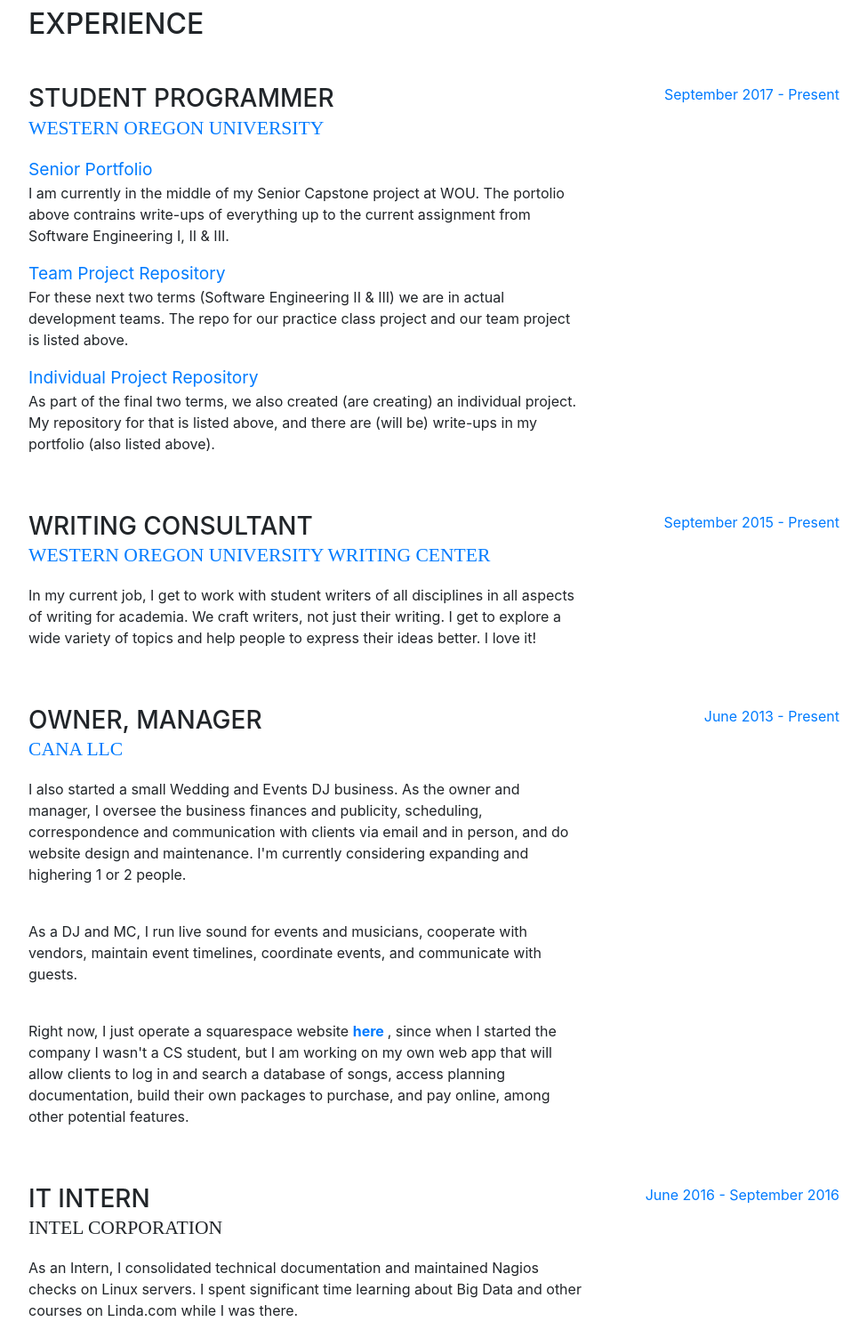
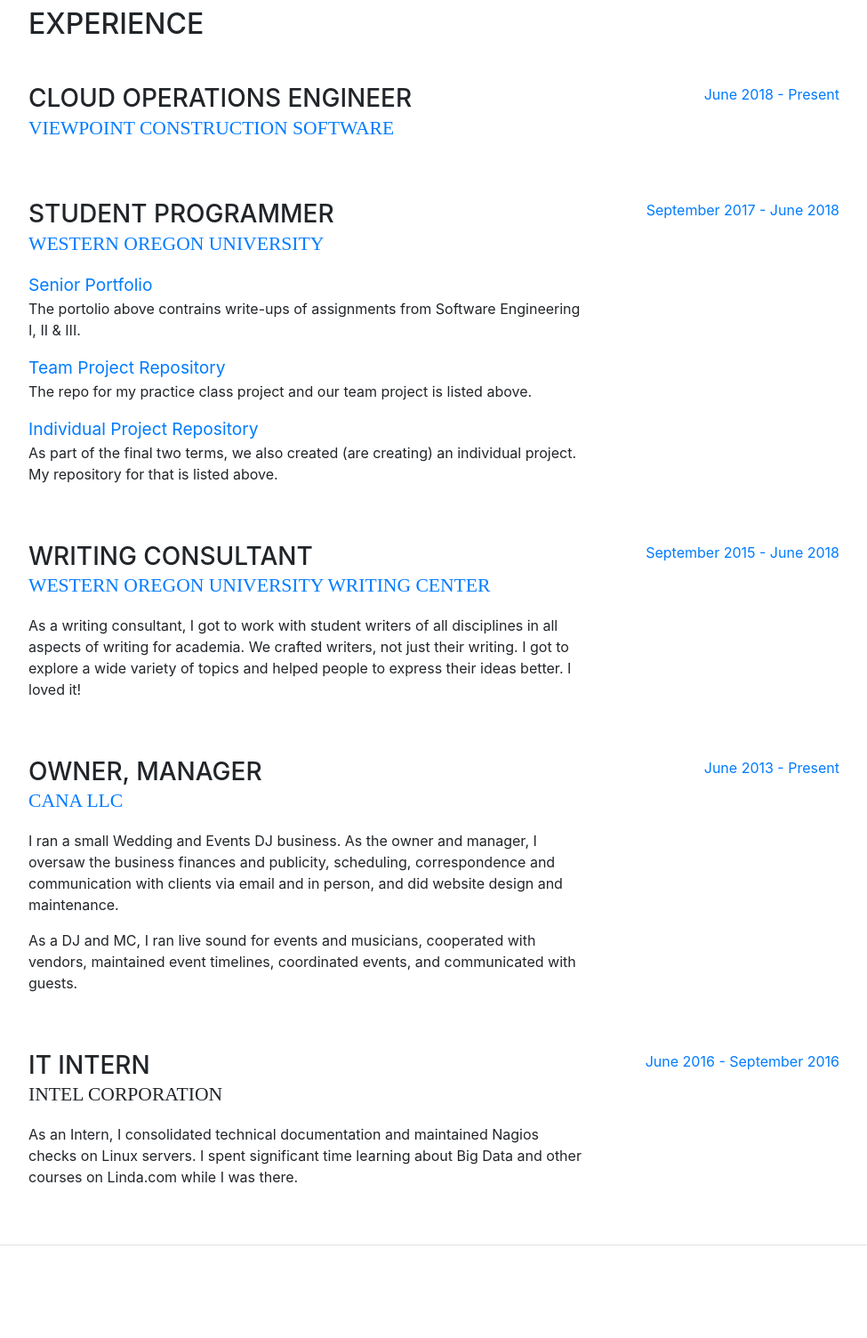
Before and after one commit to mgeorgebrown89/mgeorgebrown89.github.io, a website with bundled scripts: page index.html in a window 1280 px wide. Shown: the part 840-2344 px from the top of the page at 89% size, without its empty margins (288-1263 px from the left). Built offline with nearby package versions, Linux system fonts and the light colour scheme; a web font is replaced by a local one.

Commit message:
first a a few updates

```diff
--- a/index.html
+++ b/index.html
@@ -69,7 +69,7 @@
         <h1 class="mb-0">Michael G.
           <span class="text-primary">Brown</span>
         </h1>
-        <div class="subheading mb-5">Salem, Oregon · (971) 221-9027 ·
+        <div class="subheading mb-5">Portland, Oregon · (971) 221-9027 ·
           <a href="mailto:m.george.brown89@gmail.com">m.george.brown89@gmail.com</a>
         </div>
         <p class="mb-5">I possess an unquenchable desire to learn and an aptitude to do so quickly. Everything intrigues me. I enjoy learning
@@ -118,6 +118,18 @@
 
         <div class="resume-item d-flex flex-column flex-md-row mb-5">
           <div class="resume-content mr-auto">
+            <h3 class="mb-0">Cloud Operations Engineer</h3>
+            <div class="subheading mb-3">
+              <a href="https://www.wou.edu/cs/degrees-programs/babs-computer-science/">Viewpoint Construction Software</a>
+            </div>
+          </div>
+          <div class="resume-date text-md-right">
+            <span class="text-primary">June 2018 - Present</span>
+          </div>
+        </div>
+
+        <div class="resume-item d-flex flex-column flex-md-row mb-5">
+          <div class="resume-content mr-auto">
             <h3 class="mb-0">Student Programmer</h3>
             <div class="subheading mb-3">
               <a href="https://www.wou.edu/cs/degrees-programs/babs-computer-science/">Western Oregon University</a>
@@ -127,26 +139,24 @@
                 <a href="https://mgeorgebrown89.github.io/CS-Portfolio/">Senior Portfolio</a>
               </big>
             </div>
-            <p>I am currently in the middle of my Senior Capstone project at WOU. The portolio above contrains write-ups of
-              everything up to the current assignment from Software Engineering I, II &amp; III.</p>
+            <p>The portolio above contrains write-ups of
+              assignments from Software Engineering I, II &amp; III.</p>
             <div>
               <big>
                 <a href="https://bitbucket.org/mgeorgebrown89/sneakysoftware">Team Project Repository</a>
               </big>
             </div>
-            <p>For these next two terms (Software Engineering II &amp; III) we are in actual development teams. The repo for
-              our practice class project and our team project is listed above.</p>
+            <p>The repo for my practice class project and our team project is listed above.</p>
             <div>
               <big>
                 <a href="#">Individual Project Repository</a>
               </big>
             </div>
-            <p>As part of the final two terms, we also created (are creating) an individual project. My repository for that is listed above,
-              and there are (will be) write-ups in my portfolio (also listed above).
+            <p>As part of the final two terms, we also created (are creating) an individual project. My repository for that is listed above.
             </p>
           </div>
           <div class="resume-date text-md-right">
-            <span class="text-primary">September 2017 - Present</span>
+            <span class="text-primary">September 2017 - June 2018</span>
           </div>
         </div>
 
@@ -156,13 +166,13 @@
             <div class="subheading mb-3">
               <a href="http://www.wou.edu/writingctr/">Western Oregon University Writing Center</a>
             </div>
-            <p>In my current job, I get to work with student writers of all disciplines in all aspects of writing for academia.
-              We craft writers, not just their writing. I get to explore a wide variety of topics and help people to express
-              their ideas better. I love it!
+            <p>As a writing consultant, I got to work with student writers of all disciplines in all aspects of writing for academia.
+              We crafted writers, not just their writing. I got to explore a wide variety of topics and helped people to express
+              their ideas better. I loved it!
             </p>
           </div>
           <div class="resume-date text-md-right">
-            <span class="text-primary">September 2015 - Present</span>
+            <span class="text-primary">September 2015 - June 2018</span>
           </div>
         </div>
 
@@ -172,19 +182,11 @@
             <div class="subheading mb-3">
               <a href="https://www.celebratewithcana.com/">Cana LLC</a>
             </div>
-            <p>I also started a small Wedding and Events DJ business. As the owner and manager, I oversee the business finances
-              and publicity, scheduling, correspondence and communication with clients via email and in person, and do website
-              design and maintenance. I'm currently considering expanding and highering 1 or 2 people.</p>
-            <br>
-            <p>As a DJ and MC, I run live sound for events and musicians, cooperate with vendors, maintain event timelines,
-              coordinate events, and communicate with guests.</p>
-            <br>
-            <p>Right now, I just operate a squarespace website
-              <b>
-                <a href="https://www.celebratewithcana.com/">here</a>
-              </b>, since when I started the company I wasn't a CS student, but I am working on my own web app that will allow
-              clients to log in and search a database of songs, access planning documentation, build their own packages to
-              purchase, and pay online, among other potential features.</p>
+            <p>I ran a small Wedding and Events DJ business. As the owner and manager, I oversaw the business finances
+              and publicity, scheduling, correspondence and communication with clients via email and in person, and did website
+              design and maintenance.</p>
+            <p>As a DJ and MC, I ran live sound for events and musicians, cooperated with vendors, maintained event timelines,
+              coordinated events, and communicated with guests.</p>
           </div>
           <div class="resume-date text-md-right">
             <span class="text-primary">June 2013 - Present</span>
```
Also changed, not shown: README.md (deleted).
